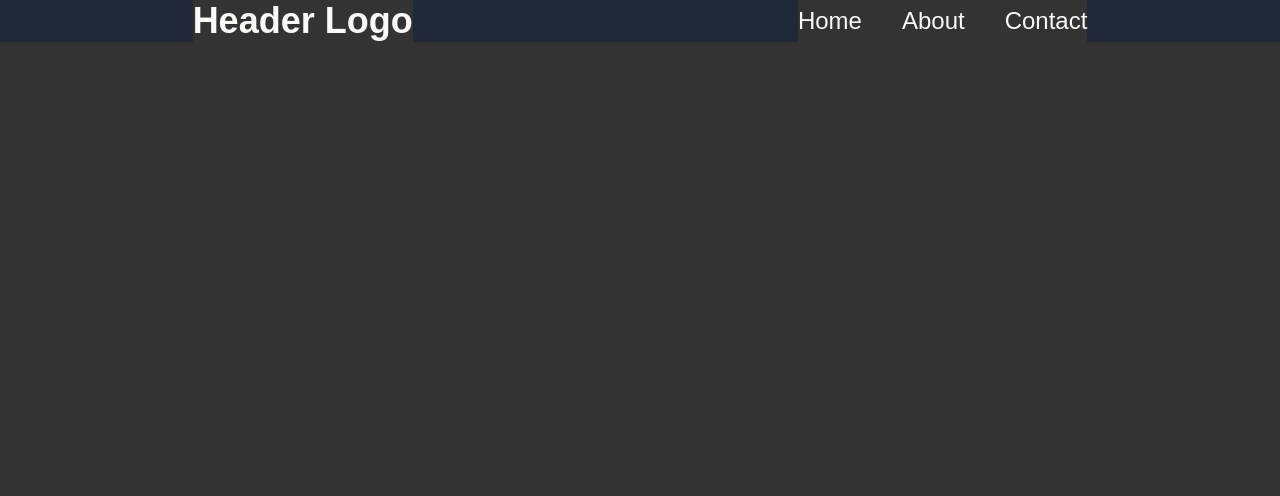
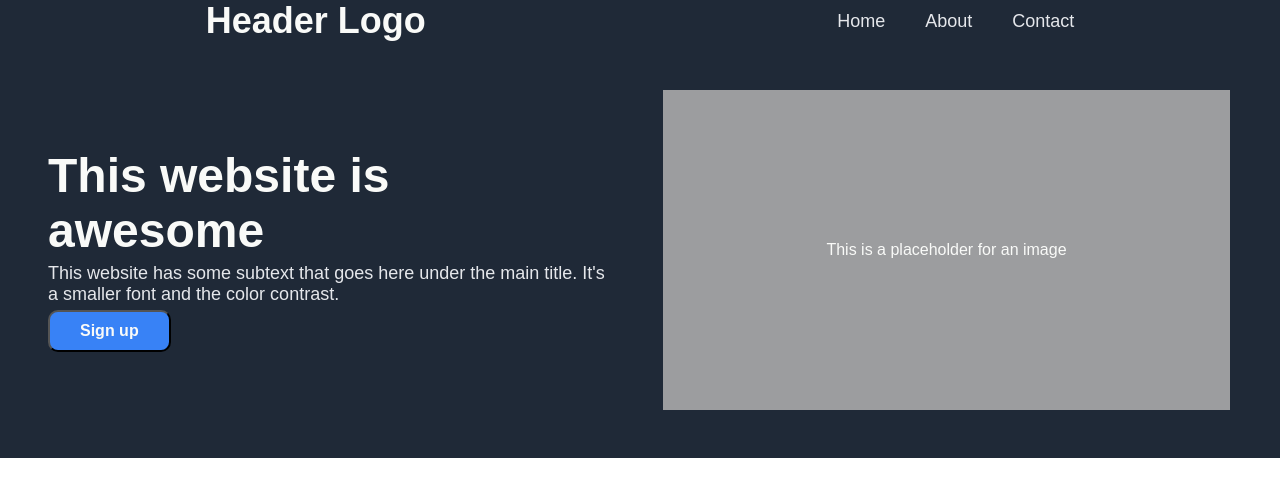
Before and after one commit to coder7475/odin_landing_page, a plain HTML site: page index.html in a window 1280 px wide. Drawn offline with Linux system fonts and the light colour scheme.

Commit message:
feat: add hero section with proper styling

```diff
--- a/index.css
+++ b/index.css
@@ -1,10 +1,11 @@
 * {
   padding: 0;
   margin: 0;
-  background-color: #333;
+  /* background-color: #333; */
   font-family: sans-serif;
 }
 
+/* header styles */
 .header {
   display: flex;
   justify-content: space-around;
@@ -19,3 +20,61 @@
   justify-content: space-between;
   align-items: center;
 }
+/* hero styles */
+.hero {
+  display: flex;
+  justify-content: space-around;
+  align-items: center;
+  background-color: #1f2937;
+  color: #f9faf8;
+}
+
+.hero-text {
+  /* border: 2px solid blue; */
+  width: 50%;
+  height: 20rem;
+  display: flex;
+  flex-direction: column;
+  align-items: start;
+  justify-content: center;
+  gap: 5px;
+  margin: 48px;
+  /* padding: 10px; */
+}
+
+.image {
+  /* border: 2px solid red; */
+  width: 50%;
+  height: 20rem;
+  background-color: #9c9d9f;
+  color: #f9faf8;
+  display: flex;
+  align-items: center;
+  /* align-self: center;
+   */
+  justify-content: center;
+  padding: auto;
+  margin-top: 30px;
+  margin-bottom: 30px;
+  /* width: 500px; */
+  margin-right: 50px;
+}
+
+.hero-header {
+  font-size: 48px;
+  font-weight: 900;
+}
+
+.hero-des {
+  font-size: 18px;
+  color: #E5E7EB;
+}
+
+#signup {
+  background-color: #3882F6;
+  color: #f9faf8;
+  padding: 10px 30px;
+  font-size: 16px;
+  font-weight: 900;
+  border-radius: 10px;
+}
--- a/index.html
+++ b/index.html
@@ -1,19 +1,32 @@
 <!DOCTYPE html>
 <html lang="en">
   <head>
-  <meta charset="UTF-8">
-  <meta name="viewport" content="width=device-width, initial-scale=1.0">
-  <link rel="stylesheet" href="./index.css">
+    <meta charset="UTF-8" />
+    <meta name="viewport" content="width=device-width, initial-scale=1.0" />
+    <link rel="stylesheet" href="./index.css" />
     <title>Disaster</title>
   </head>
   <body>
     <header class="header">
       <h2 class="logo">Header Logo</h2>
-    <div class="nav">
+      <div class="nav hero-des">
         <a>Home</a>
         <a>About</a>
         <a>Contact</a>
       </div>
     </header>
+    <section class="hero">
+      <div class="hero-text">
+        <h1 class="hero-header">This website is awesome</h1>
+        <p class="hero-des">
+          This website has some subtext that goes here under the main title.
+          It's a smaller font and the color contrast.
+        </p>
+        <button id="signup">Sign up</button>
+      </div>
+      <div class="image">
+        <p>This is a placeholder for an image</p>
+      </div>
+    </section>
   </body>
 </html>
```
Lines whose indentation alone changed are shown as unchanged.
